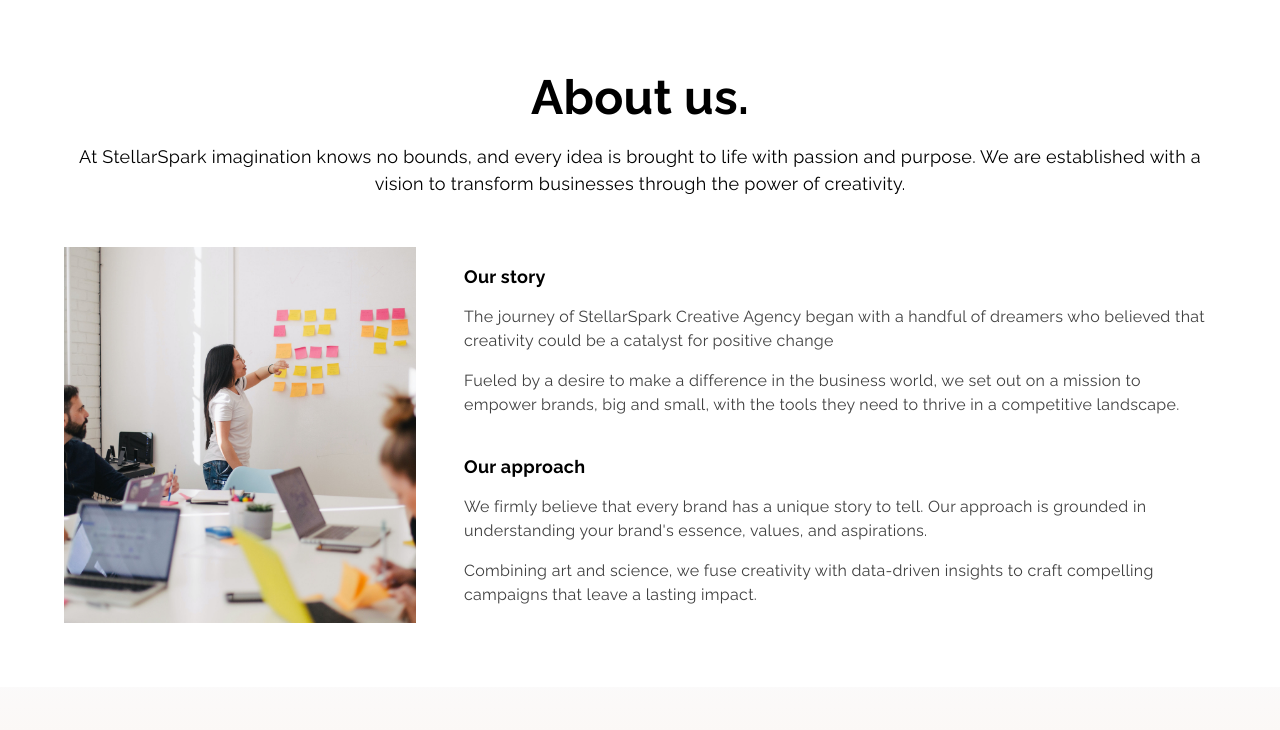
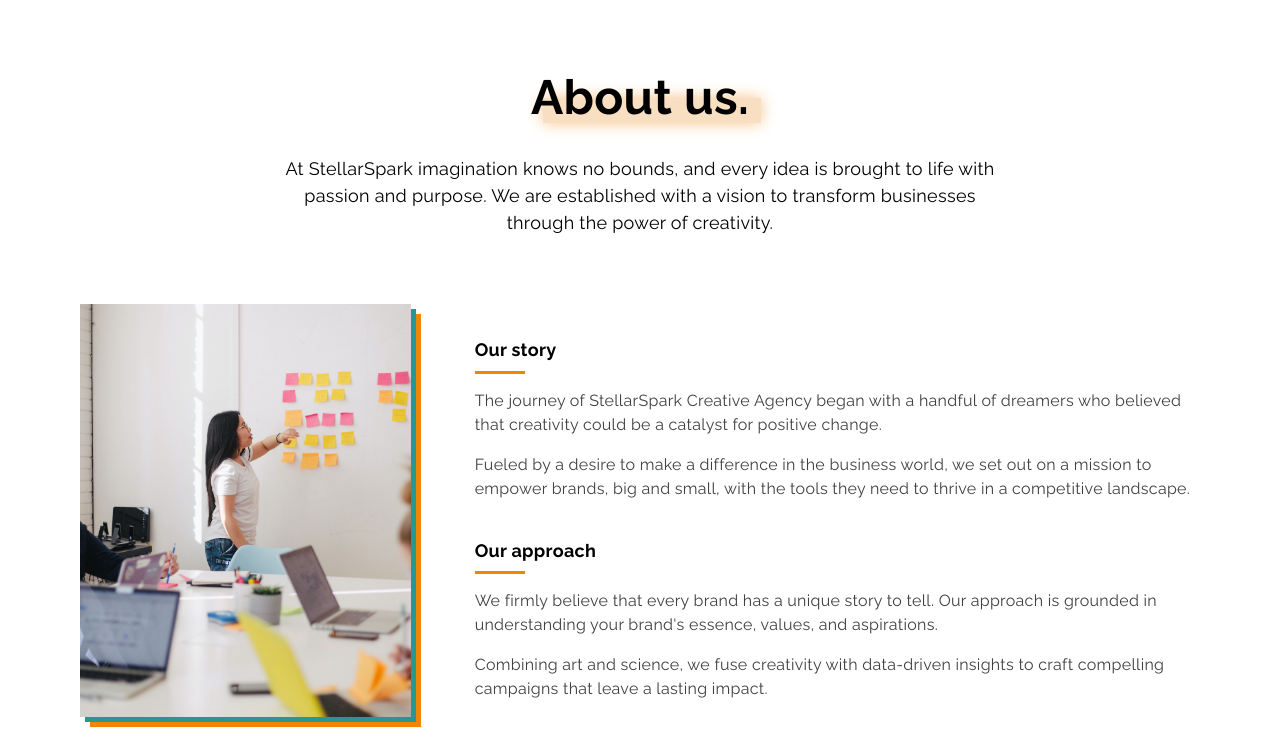
Before and after one commit to mariasotor/StellarSpark-Landing-page, a plain HTML site: page about.html in a window 1280 px wide. Shown: the part 70-800 px from the top of the page. Drawn offline with Linux system fonts and the light colour scheme.

Commit message:
added decoration to title page and image

```diff
--- a/about.html
+++ b/about.html
@@ -46,14 +46,13 @@
     </header>
 
     <main class="main-template main-grid">
-      <div class="page-main">
       <h1 class="page-header text-center">About us.</h1>
       <p class="subtitle text-center">
         At StellarSpark imagination knows no bounds, and every idea is brought
         to life with passion and purpose. We are established with a vision to
         transform businesses through the power of creativity.
       </p>
-      </div>
+
       <img
         class="main-img"
         src="images/about.jpg"
@@ -64,7 +63,7 @@
         <p>
           The journey of StellarSpark Creative Agency began with a handful of
           dreamers who believed that creativity could be a catalyst for positive
-          change
+          change.
         </p>
         <p>
           Fueled by a desire to make a difference in the business world, we set
--- a/css/style.css
+++ b/css/style.css
@@ -39,7 +39,19 @@
 .page-header {
   font-size: 3rem;
   color: #000;
-  margin-bottom: 0.2em;
+  margin-bottom: 0.5em;
+  justify-self: center;
+}
+
+.page-header::after {
+  content: "";
+  display: block;
+  width: 100%;
+  height: 25px;
+  margin-top: -35px;
+  margin-left: 12px;
+  background-color: #f6d0a4ae;
+  box-shadow: 0 0 2cqb #f6c184;
 }
 
 .subtitle,
@@ -50,6 +62,19 @@
 
 .section-title {
   margin-top: 1.25em;
+}
+
+.section-title::after {
+  content: "";
+  display: block;
+  width: 50px;
+  height: 3px;
+  margin-top: 0.4em;
+  background: #f28406;
+}
+
+.section-title-center::after {
+  margin: 0.4em auto;
 }
 
 .footer-main {
@@ -278,20 +303,31 @@
 
 .main-template {
   padding: 4em 0;
-  gap: 2em 0;
 }
 
 .main-template > * {
   grid-column: 2/-2;
 }
 
+.subtitle {
+  max-width: 45pc;
+  justify-self: center;
+  margin-bottom: 2em;
+}
+
 .main-img {
   width: 100%;
   height: 100%;
   object-fit: cover;
+  box-shadow: 5px 5px 0px #279694, 10px 10px 0px #f28406;
 }
 
-/* media query */
+.page-text {
+  margin-top: 2em;
+}
+/*==========
+media query
+=========== */
 
 @media (min-width: 700px) {
   .main-grid {
@@ -376,7 +412,11 @@
   /* template page */
 
   .main-template {
-    gap: 2em 3em;
+    gap: 2em 4em;
+  }
+
+  .page-header {
+    margin-bottom: 0;
   }
 
   .main-img {
@@ -388,6 +428,6 @@
   }
 
   .section-title:first-child {
-    margin-top: 1rem;
+    margin-top: 0;
   }
 }
```
Lines whose indentation alone changed are shown as unchanged.
